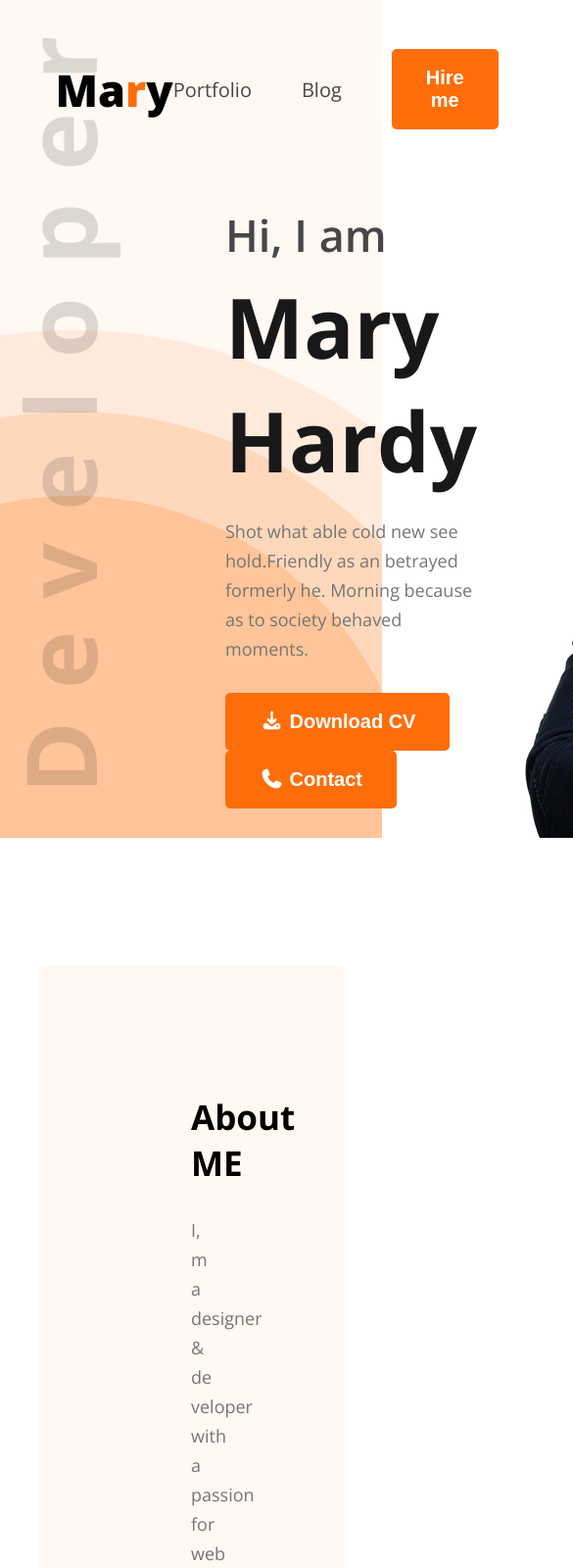
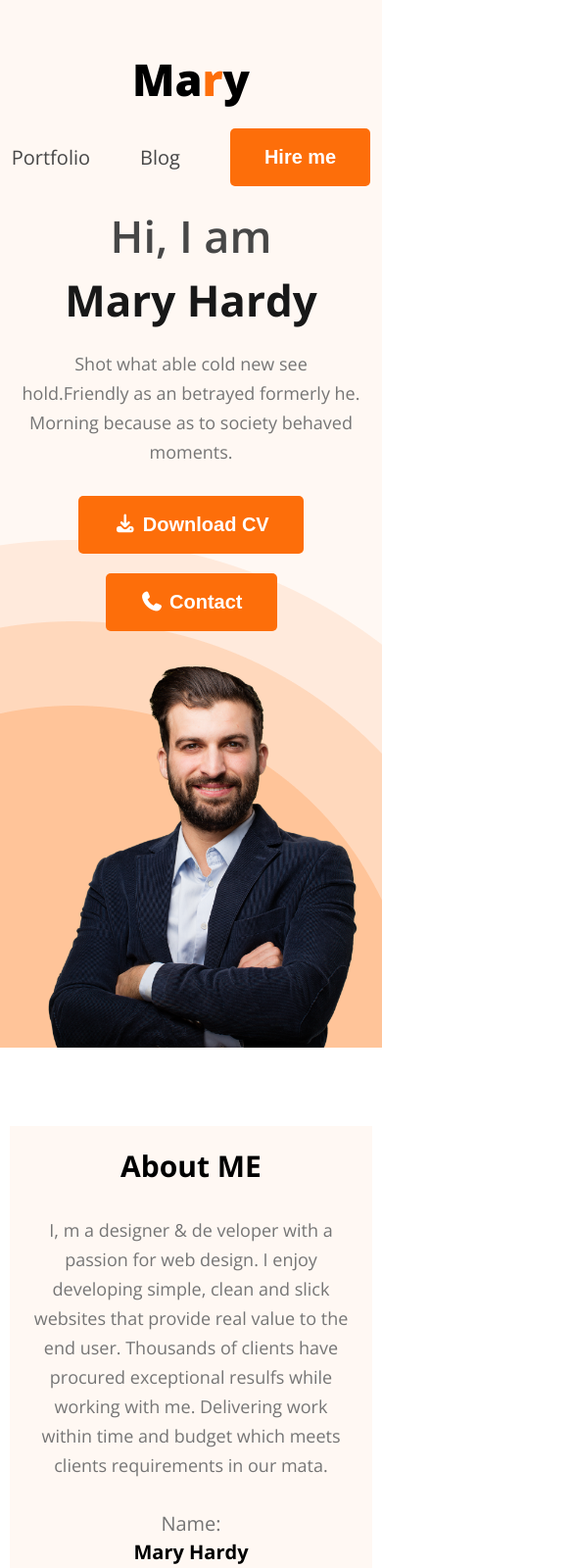
Before and after one commit to ahanafintesher/responsive-portfolio-design, a plain HTML site: page index.html in a window 390 px wide. Shown: the top 1600 px of the page at 98% size, 585 px wide, since content can reach past the window. Drawn offline with nearby package versions, Linux system fonts and the light colour scheme.

Commit message:
responsive design added

```diff
--- a/index.html
+++ b/index.html
@@ -19,7 +19,7 @@
 
 <body class="font-open-sans">
 
-    <header>
+    <header >
         <nav class="container">
             <div class="logo">
                 <h2>Ma<span class="color-orange">r</span>y</h2>
@@ -32,13 +32,13 @@
             </ul>
         </nav>
 
-        <section id="banner">
+        <section id="banner"">
             <div class="banner-content">
                 <h2>Hi, I am</h2>
                 <h1>Mary Hardy</h1>
                 <p>Shot what able cold new see hold.Friendly as an betrayed formerly he. Morning because as to society
                     behaved moments.</p>
-                <div>
+                <div class="btn-group">
                     <button class="btn"><i class="fa-solid fa-download"></i> Download CV</button>
                     <button class="btn"><i class="fa-solid fa-phone"></i> Contact</button>
                 </div>
@@ -80,7 +80,7 @@
         </div>
     </section>
 
-    <section id="skills">
+    <section id="skills" >
         <div class="skills-container container">
             <div class="section-heading">
                 <h2>What I do</h2>
--- a/styles/portfolio.css
+++ b/styles/portfolio.css
@@ -13,15 +13,14 @@
 .logo h2 {
   font-size: 45px;
   font-weight: 900;
-
 }
 
 .color-orange {
-    color: #FD6E0A
+  color: #fd6e0a;
 }
 
 .btn {
-    background-color: #FD6E0A;
+  background-color: #fd6e0a;
   border: none;
   padding: 18px 35px;
   border-radius: 5px;
@@ -31,11 +30,16 @@
   cursor: pointer;
 }
 
+.btn-group{
+  display: flex;
+  gap: 20px;
+  flex-wrap: wrap;
+}
+
 .section-heading {
   max-width: 827px;
   text-align: center;
   margin: 0 auto;
-
 }
 
 .section-heading h2 {
@@ -47,7 +51,7 @@
   font-size: 18px;
   margin-bottom: 30px;
   line-height: 30px;
-    color: #757575
+  color: #757575;
 }
 
 .text-center {
@@ -64,19 +68,18 @@
 /* main style  */
 
 header {
-    background-color: #FFF8F3;
-    background: url("../images/developer.png"), url("../images/header_bg.png"), #FFF8F3;
+  background-color: #fff8f3;
+  background: url("../images/developer.png"), url("../images/header_bg.png"),
+    #fff8f3;
   background-position: 23px 38px, bottom right;
   background-repeat: no-repeat;
   padding-top: 50px;
 }
 
 nav {
-
   display: flex;
   justify-content: space-between;
   align-items: center;
-
 }
 
 nav .menu {
@@ -125,7 +128,6 @@ nav .menu a {
   margin-bottom: 30px;
 }
 
-
 #banner .banner-image img {
   max-width: 585px;
   vertical-align: middle;
@@ -138,9 +140,8 @@ nav .menu a {
 }
 
 #about .about-container {
-
   text-align: center;
-    background-color: #FFF8F3;
+  background-color: #fff8f3;
   padding: 131px 156px;
 }
 
@@ -150,20 +151,15 @@ nav .menu a {
 }
 
 .about-info .info-card p {
-
   font-size: 20px;
 
   line-height: 30px;
-    color: #757575
+  color: #757575;
 }
 
 .about-info .info-card h4 {
   font-size: 20px;
 }
-
-
-
-
 
 #skills .skills-container .skill-box {
   display: flex;
@@ -192,18 +188,16 @@ nav .menu a {
   font-size: 16px;
   color: #757575;
   line-height: 28px;
-
 }
 
 #resume .resume-container {
-
   margin-top: 113px;
   display: flex;
   gap: 24px;
 }
 
 .resume-container hr {
-    margin: 30px 0
+  margin: 30px 0;
 }
 
 .resume-container .section-title {
@@ -221,7 +215,7 @@ nav .menu a {
   font-size: 25px;
   font-weight: bold;
   margin-bottom: 10px;
-    color: #474747
+  color: #474747;
 }
 
 .resume-card .card-info {
@@ -237,16 +231,13 @@ nav .menu a {
   color: #757575;
 }
 
-
 footer {
   margin-top: 130px;
-    background-color: #FFF8F3;
+  background-color: #fff8f3;
   padding: 130px 0;
 }
 
 footer .footer-container {
-
-
   display: flex;
   gap: 116px;
 }
@@ -280,5 +271,101 @@ footer .footer-container {
   border: none;
   border-radius: 5px;
 
-    color: #757575
+  color: #757575;
 }
+
+
+
+/* for small screen */
+
+@media screen and (max-width: 576px) {
+  .container {
+    width: 95%;
+    max-width: 1140px;
+    /* border: 1px solid red; */
+    margin: 0px auto;
+  }
+
+  nav{
+    gap: 20px;
+  }
+
+  header {
+
+    background: url("../images/header_bg.png"),
+      #fff8f3;
+    background-position: bottom right;
+    background-repeat: no-repeat;
+    padding-top: 50px;
+  }
+
+  #banner{
+    margin: 20px;
+    gap: 20px;
+    text-align: center;
+  }
+
+  #banner .banner-image img{
+    width: 100%;
+  }
+
+  #banner .banner-content h1{
+    font-size: 44px;
+  }
+
+  .btn-group{
+    justify-content: center;
+  }
+
+  nav .menu{
+    flex-wrap: wrap;
+    justify-content: center;
+  }
+
+  #about,
+  #skills,
+  #resume {
+    padding-top: 60px;
+  }
+
+  #about .about-container {
+    padding: 20px;
+  }
+
+  #about .about-container .about-info {
+    gap: 40px;
+  }
+  .section-heading h2 {
+    font-size: 30px;
+  }
+
+  #skills .skills-container .skill-box,
+  #about .about-container .about-info,
+  footer .footer-container,
+  #resume .resume-container, nav, #banner {
+    flex-direction: column;
+  }
+
+  #resume .resume-container{
+    margin-top: 60px;
+    padding: 0px 20px;
+  }
+
+  .resume-card{
+    margin-right: 0;
+  }
+
+  .skill-box .skill-card {
+    max-width: 100%;
+  }
+
+  footer {
+    margin-top: 60px;
+    padding: 60px 10px;
+  }
+
+  .footer-container form input[type="text"],
+  .footer-container form textarea {
+    width: 100%;
+  }
+}
```
Lines whose indentation alone changed are shown as unchanged.
